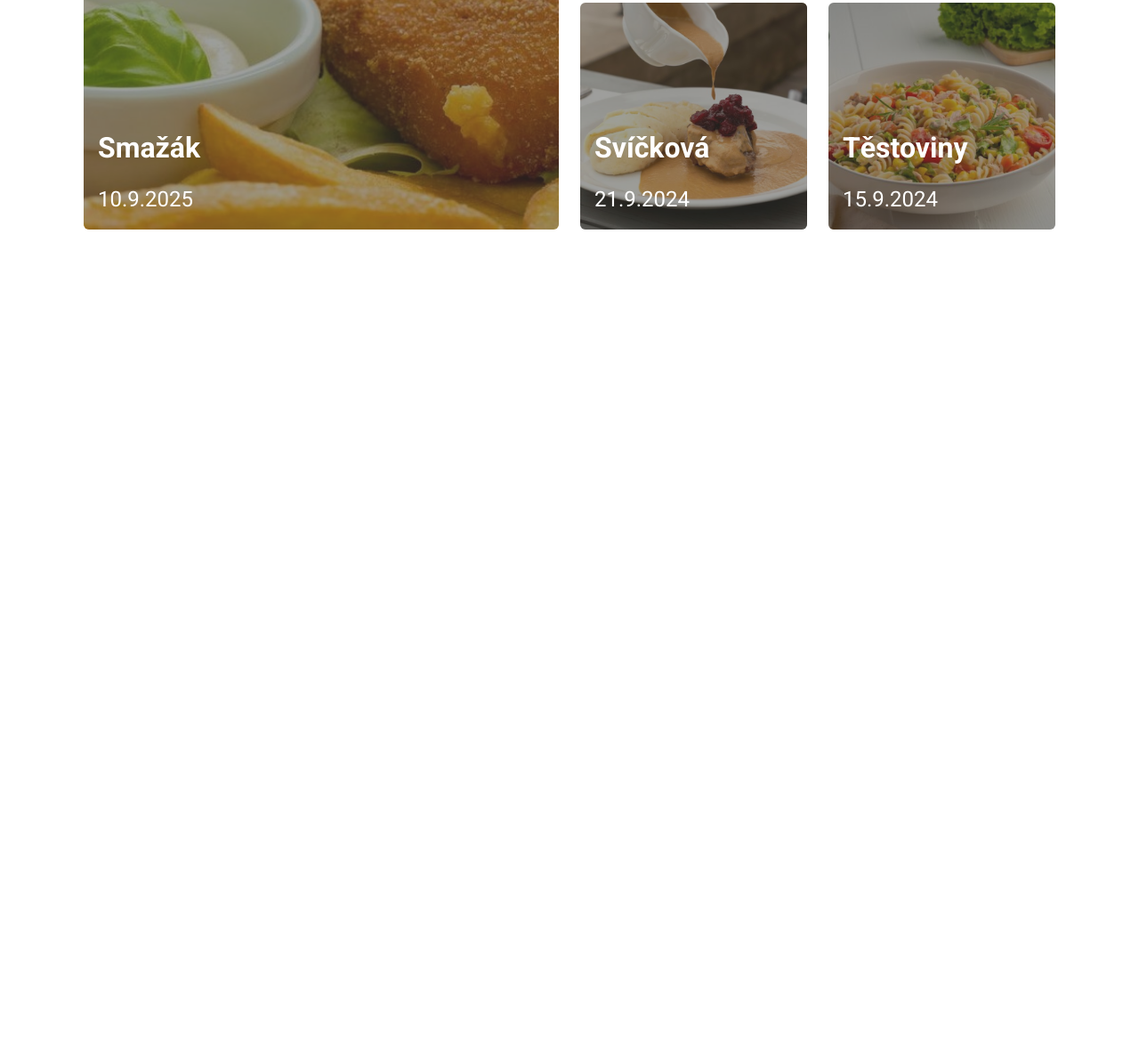
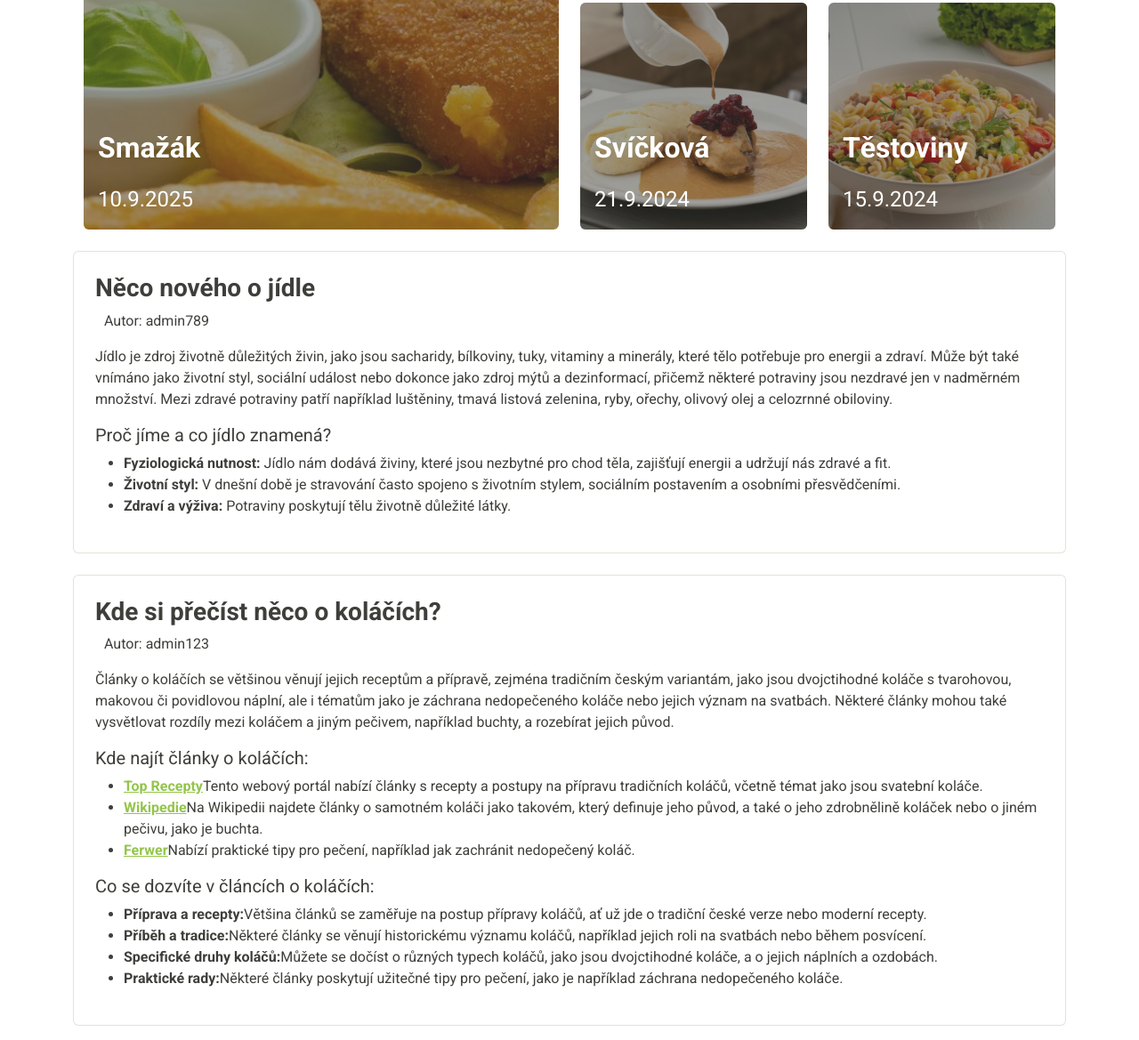
Before and after one commit to steprooauh/Opakovaci-projekt_ostro_2B, a plain HTML site: page 5.html in a window 1280 px wide. Shown: the part 460-1629 px from the top of the page at 89% size. Before the commit the page ends 800 px from the top, so only its background shows below. Drawn offline with nearby package versions, Linux system fonts and the light colour scheme.

Commit message:
commit-novyukol3

```diff
--- a/5.html
+++ b/5.html
@@ -12,7 +12,7 @@
     <link rel="icon" href="img/image.png">
     <style>
         @media (max-width: 991px) {
-            .paddingmobil{
+            .paddingmobil {
                 padding-bottom: 15px;
             }
         }
@@ -22,7 +22,7 @@
         }
 
         .kartavelka:hover {
-            transform: scale(1.05);
+            transform: scale(1.02);
             box-shadow: 5px 5px 3px 5px rgba(128, 128, 128, 0.39);
         }
 
@@ -104,7 +104,8 @@
                                     class="position-absolute top-0 start-0 w-100 h-100 bg-dark bg-opacity-50
                                     d-flex flex-column justify-content-center align-items-start text-white text-left p-3">
                                     <a class="mt-auto fw-bold fs-2 text-white text-decoration-none"
-                                        href="https://www.toprecepty.cz/recept/37512-smazeny-syr-smazak/" target="_blank">Smažák</a>
+                                        href="https://www.toprecepty.cz/recept/37512-smazeny-syr-smazak/"
+                                        target="_blank">Smažák</a>
                                     <div class=" mt-3 fs-4 text-white">10.9.2025</div>
                                 </div>
                             </div>
@@ -120,7 +121,8 @@
                                             class="position-absolute top-0 start-0 w-100 h-100 bg-dark bg-opacity-50
                                             d-flex flex-column justify-content-center align-items-start text-white text-left p-3">
                                             <a class="mt-auto fw-bold fs-2 text-white text-decoration-none"
-                                                href="https://www.toprecepty.cz/tipy-triky/rybi-prsty-co-obsahuji-a-jak-je-pripravit/" target="_blank">Prsty</a>
+                                                href="https://www.toprecepty.cz/tipy-triky/rybi-prsty-co-obsahuji-a-jak-je-pripravit/"
+                                                target="_blank">Prsty</a>
                                             <div class=" mt-3 fs-4 text-white">7.4.2025</div>
                                         </div>
                                     </div>
@@ -134,7 +136,8 @@
                                             class="position-absolute top-0 start-0 w-100 h-100 bg-dark bg-opacity-50
                                             d-flex flex-column justify-content-center align-items-start text-white text-left p-3">
                                             <a class="mt-auto fw-bold fs-2 text-white text-decoration-none"
-                                                href="https://www.toprecepty.cz/recept/26018-extra-rychle-livance/" target="_blank">Lívance</a>
+                                                href="https://www.toprecepty.cz/recept/26018-extra-rychle-livance/"
+                                                target="_blank">Lívance</a>
                                             <div class=" mt-3 fs-4 text-white">1.1.2025</div>
                                         </div>
                                     </div>
@@ -149,7 +152,8 @@
                                             class="position-absolute top-0 start-0 w-100 h-100 bg-dark bg-opacity-50
                                             d-flex flex-column justify-content-center align-items-start text-white text-left p-3">
                                             <a class="mt-auto fw-bold fs-2 text-white text-decoration-none"
-                                                href="https://www.toprecepty.cz/recept/2856-svickova-na-smetane/" target="_blank">Svíčková</a>
+                                                href="https://www.toprecepty.cz/recept/2856-svickova-na-smetane/"
+                                                target="_blank">Svíčková</a>
                                             <div class=" mt-3 fs-4 text-white">21.9.2024</div>
                                         </div>
                                     </div>
@@ -163,7 +167,8 @@
                                             class="position-absolute top-0 start-0 w-100 h-100 bg-dark bg-opacity-50
                                             d-flex flex-column justify-content-center align-items-start text-white text-left p-3">
                                             <a class="mt-auto fw-bold fs-2 text-white text-decoration-none"
-                                                href="https://www.toprecepty.cz/recept/1621-testovinovy-salat/" target="_blank">Těstoviny</a>
+                                                href="https://www.toprecepty.cz/recept/1621-testovinovy-salat/"
+                                                target="_blank">Těstoviny</a>
                                             <div class=" mt-3 fs-4 text-white">15.9.2024</div>
                                         </div>
                                     </div>
@@ -173,6 +178,62 @@
                     </div>
                 </div>
             </div>
+        </div><br>
+
+        <div class="pb-3">
+            <div class="card p-4">
+                <h3><strong>Něco nového o jídle</strong></h3>
+                <p style="margin-left: 10px;">Autor: admin789</p>
+                <p>Jídlo je zdroj životně důležitých živin, jako jsou sacharidy, bílkoviny, tuky, vitaminy a
+                    minerály,
+                    které tělo potřebuje pro energii a zdraví. Může být také vnímáno jako životní styl, sociální
+                    událost
+                    nebo dokonce jako zdroj mýtů a dezinformací, přičemž některé potraviny jsou nezdravé jen v
+                    nadměrném
+                    množství. Mezi zdravé potraviny patří například luštěniny, tmavá listová zelenina, ryby,
+                    ořechy,
+                    olivový olej a celozrnné obiloviny. </p>
+                <h5>Proč jíme a co jídlo znamená?</h5>
+                <ul>
+                    <li><strong> Fyziologická nutnost: </strong>Jídlo nám dodává živiny, které jsou nezbytné pro
+                        chod těla, zajišťují energii a udržují nás zdravé a fit. </li>
+                    <li><strong>Životní styl: </strong>V dnešní době je stravování často spojeno s životním
+                        stylem, sociálním postavením a osobními přesvědčeními. </li>
+                    <li><strong>Zdraví a výživa: </strong>Potraviny poskytují tělu životně důležité látky. </li>
+                </ul>
+            </div><br>
+            <div class="card p-4">
+                <h3><strong>Kde si přečíst něco o koláčích?</strong></h3>
+                <p style="margin-left: 10px;">Autor: admin123</p>
+                <p>Články o koláčích se většinou věnují jejich receptům a přípravě, zejména tradičním českým variantám,
+                    jako jsou dvojctihodné koláče s tvarohovou, makovou či povidlovou náplní, ale i tématům jako je
+                    záchrana nedopečeného koláče nebo jejich význam na svatbách. Některé články mohou také vysvětlovat
+                    rozdíly mezi koláčem a jiným pečivem, například buchty, a rozebírat jejich původ. </p>
+                <h5>Kde najít články o koláčích:</h5>
+                <ul>
+                    <li><strong><a
+                                href="https://www.toprecepty.cz/clanky/2963-pece-cela-zeme-nejlepsi-svatebni-kolace-jsou-ty-dvojctihodne-jak-na-ne-podle-porotcu-souteze/">Top
+                                Recepty</a></strong>Tento webový portál nabízí články s recepty a postupy na přípravu
+                        tradičních koláčů, včetně témat jako jsou svatební koláče.</li>
+                    <li><strong><a href="https://cs.wikipedia.org/wiki/Kol%C3%A1%C4%8D">Wikipedie</a></strong>Na
+                        Wikipedii najdete články o samotném koláči jako takovém, který definuje jeho původ, a také o
+                        jeho zdrobnělině koláček nebo o jiném pečivu, jako je buchta. </li>
+                    <li><strong><a
+                                href="https://www.ferwer.cz/blog/jak-zachranit-nedopeceny-kolac#:~:text=Jak%20postupovat%20p%C5%99i%20z%C3%A1chran%C4%9B%20nedope%C4%8Den%C3%A9ho%20kol%C3%A1%C4%8De&text=Prvn%C3%AD%20krok%2C%20jak%20zachr%C3%A1nit%20nedope%C4%8Den%C3%BD,je%20dobr%C3%A9%20kol%C3%A1%C4%8D%20pr%C5%AFb%C4%9B%C5%BEn%C4%9B%20kontrolovat.">Ferwer</a></strong>Nabízí
+                        praktické tipy pro pečení, například jak zachránit nedopečený koláč. </li>
+                </ul>
+                <h5>Co se dozvíte v článcích o koláčích:</h5>
+                <ul>
+                    <li><strong>Příprava a recepty:</strong>Většina článků se zaměřuje na postup přípravy koláčů, ať už
+                        jde o tradiční české verze nebo moderní recepty. </li>
+                    <li><strong>Příběh a tradice:</strong>Některé články se věnují historickému významu koláčů,
+                        například jejich roli na svatbách nebo během posvícení. </li>
+                    <li><strong>Specifické druhy koláčů:</strong>Můžete se dočíst o různých typech koláčů, jako jsou
+                        dvojctihodné koláče, a o jejich náplních a ozdobách. </li>
+                    <li><strong>Praktické rady:</strong>Některé články poskytují užitečné tipy pro pečení, jako je
+                        například záchrana nedopečeného koláče. </li>
+                </ul>
+            </div>
         </div>
     </div>
 
```
Also changed, not shown: 2.html (+12 -12 lines), 3.html (+2 -3 lines), 4.html (+1 -1 lines).
